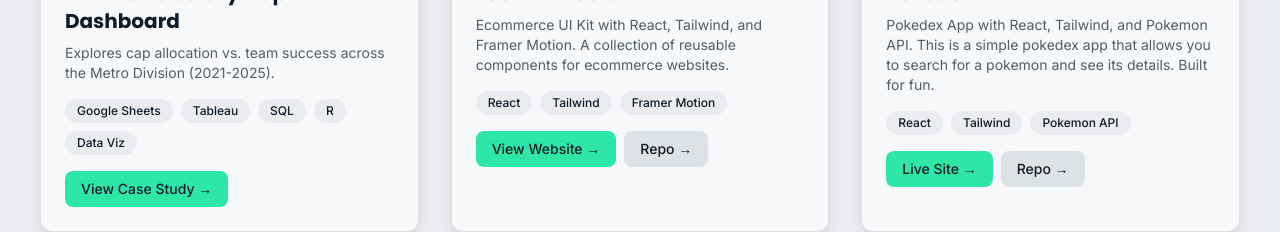
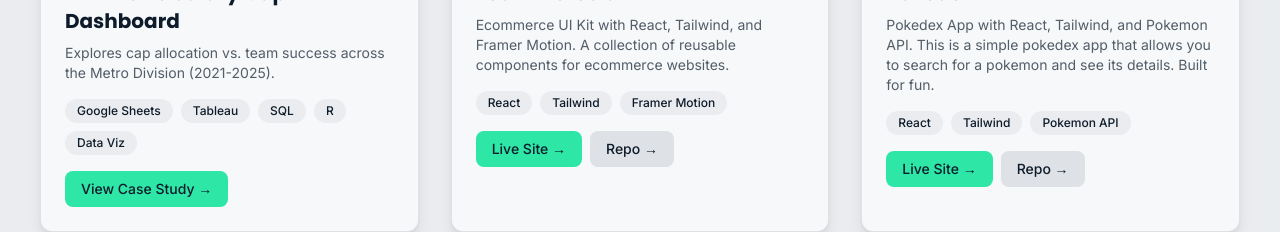
Before and after one commit to Zander-M75/Personal-Website, a React (Vite) app: page / in a window 1280 px wide. Shown: the part 2560-2792 px from the top of the page. Built offline with nearby package versions, Linux system fonts and the light colour scheme.

Commit message:
copy edit

```diff
--- a/src/components/Projects.jsx
+++ b/src/components/Projects.jsx
@@ -22,7 +22,7 @@ const projectsData = [
     tags: ['React', 'Tailwind', 'Framer Motion'],
     image: '/images/projects/ecom.jpg',
     links: [
-      { label: 'View Website', href: 'https://ui-kit-ecommerce.vercel.app/', type: 'primary' },
+      { label: 'Live Site', href: 'https://ui-kit-ecommerce.vercel.app/', type: 'primary' },
       { label: 'Repo', href: 'https://github.com/Zander-M75/Ui-Kit-Ecommerce' },
     ],
   },
```
